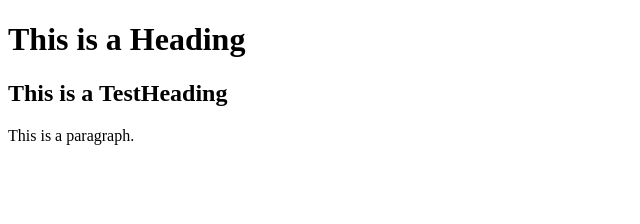
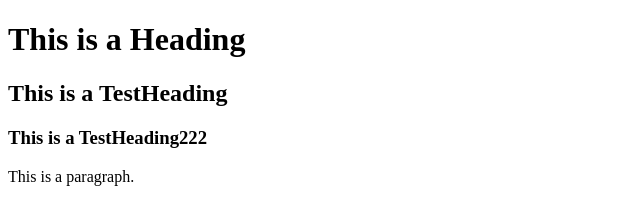
Before and after one commit to YanaZakharevych/test_git_usage, a plain HTML site: page index.html in a window 1280 px wide. Shown: the whole page, without its empty margins (0-640 px from the left). Drawn offline with Linux system fonts and the light colour scheme.

Commit message:
h3 added

```diff
--- a/index.html
+++ b/index.html
@@ -7,6 +7,7 @@
 
 <h1>This is a Heading</h1>
 <h2>This is a TestHeading</h2>
+<h3>This is a TestHeading222</h3>
 
 <p>This is a paragraph.</p>
 
```
Also changed, not shown: 1 other file.
